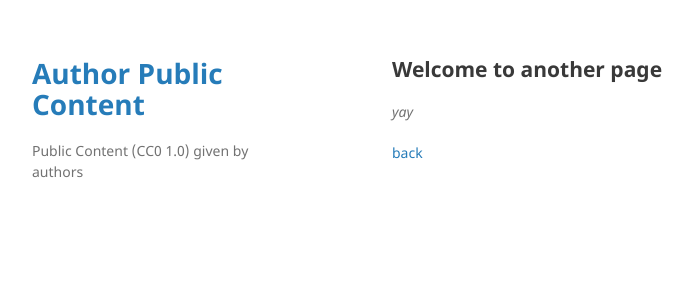
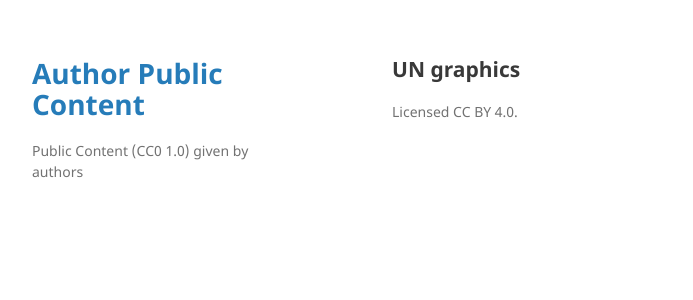
Before and after one commit to Author-Public-Content/author-public-content.github.io, a Jekyll site: the page built from another-page.md, in a window 1280 px wide. Shown: the top 300 px of the page, without its empty margins (178-871 px from the left). Built offline with Jekyll 4.4.1, drawn with Linux system fonts in a browser that asks for light colours; our own code applies the rules of GitHub Pages for plain Markdown files.

Commit message:
Update another-page.md

```diff
--- a/another-page.md
+++ b/another-page.md
@@ -2,8 +2,6 @@
 layout: default
 ---
 
-## Welcome to another page
+## UN graphics
 
-_yay_
-
-[back](./)
+Licensed CC BY 4.0.
```
